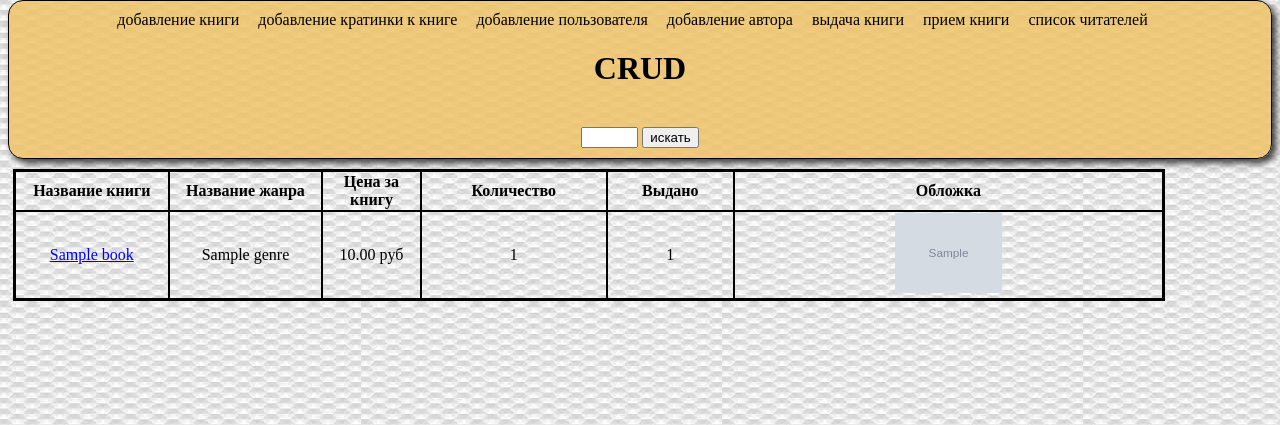
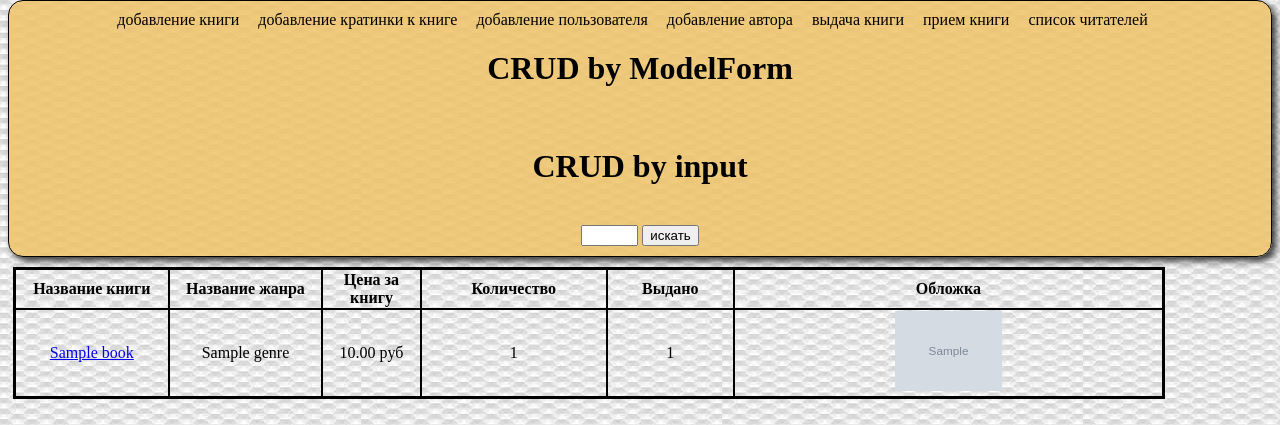
Before and after one commit to spilbergg/korney, a Django app: page / in a window 1280 px wide. Shown: the part 118-543 px from the top of the page. Run offline with Django 4.2, Linux system fonts and the light colour scheme; tables that the repository leaves empty hold one stand-in row (values such as "Sample post"); grey boxes marked "Sample" are stand-in pictures.

Commit message:
add ssilka na grud

```diff
--- a/main/templates/main_page.html
+++ b/main/templates/main_page.html
@@ -33,7 +33,8 @@
     <li><a href="{% url 'lib:give_book' %}">выдача книги</a></li>
     <li><a href="{% url 'lib:return_book' %}">прием книги</a></li>
     <li><a href="{% url 'lib:readers_page'%}">список читателей</a></li>
-    <li><a href="{% url 'lib:get_person' %}"><h1>CRUD</h1></a></li>
+    <li><a href="{% url 'lib:get_person' %}"><h1>CRUD by ModelForm</h1></a></li>
+    <li><a href="{% url 'lib:get_car' %}"><h1>CRUD by input</h1></a></li>
 
 {#    <li><a href="">поиск книги</a></li>#}
 
```
